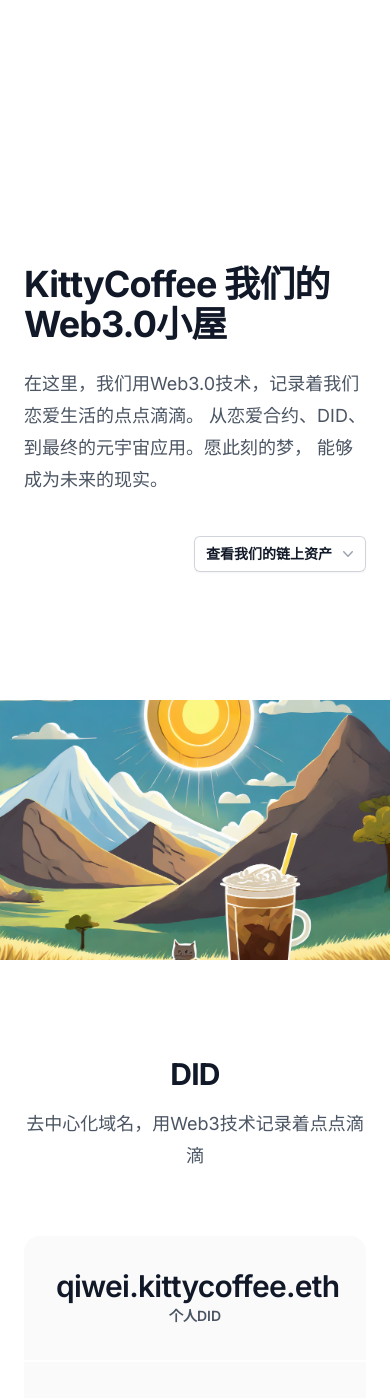
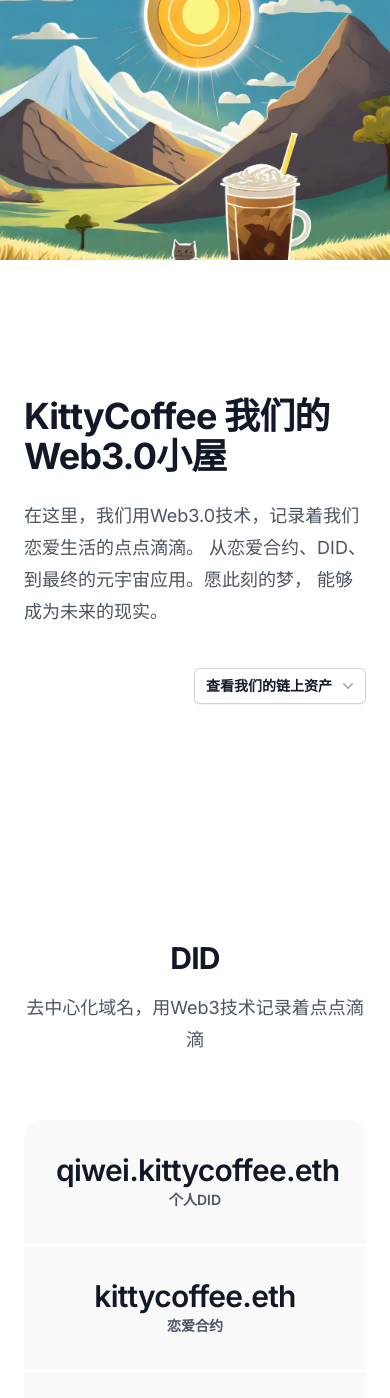
Before and after one commit to sirily11/kittycoffee, a Next.js app: page / in a window 390 px wide. Shown: the top 1398 px of the page. Built offline with nearby package versions, Linux system fonts and the light colour scheme.

Commit message:
fix: responsive design

```diff
--- a/src/app/page.tsx
+++ b/src/app/page.tsx
@@ -30,7 +30,16 @@ export const runtime = "edge";
 export default function Example() {
   return (
     <div className="bg-white">
-      <div className="relative">
+      <div className="relative h-screen md:h-full">
+        <div className="md:hidden">
+          <Image
+            className="aspect-[3/2] object-cover lg:aspect-auto lg:h-full lg:w-full"
+            src="/kitty-bg2.jpg"
+            alt=""
+            width={2000}
+            height={2000}
+          />
+        </div>
         <div className="mx-auto max-w-7xl">
           <div className="relative z-10 pt-14 lg:w-full lg:max-w-2xl">
             <svg
@@ -42,7 +51,7 @@ export default function Example() {
               <polygon points="0,0 90,0 50,100 0,100" />
             </svg>
 
-            <div className="relative px-6 py-32 sm:py-40 lg:px-8 lg:py-56 lg:pr-0">
+            <div className="relative px-6 sm:py-40 lg:px-8 lg:py-56 lg:pr-0">
               <div className="mx-auto max-w-2xl lg:mx-0 lg:max-w-xl">
                 <h1 className="text-4xl font-bold tracking-tight text-gray-900 sm:text-6xl mt-20">
                   KittyCoffee <br className="hidden lg:inline" />
@@ -62,7 +71,7 @@ export default function Example() {
             </div>
           </div>
         </div>
-        <div className="bg-gray-50 lg:absolute lg:inset-y-0 lg:right-0 lg:w-1/2">
+        <div className="hidden md:block bg-gray-50 lg:absolute lg:inset-y-0 lg:right-0 lg:w-1/2 lg:h-full">
           <Image
             className="aspect-[3/2] object-cover lg:aspect-auto lg:h-full lg:w-full"
             src="/kitty-bg2.jpg"
--- a/src/components/Dropdown.tsx
+++ b/src/components/Dropdown.tsx
@@ -56,7 +56,8 @@ export default function Dropdown() {
       >
         <Menu.Items className="absolute right-0 z-10 mt-2 w-80 origin-top-right divide-y divide-gray-100 rounded-md bg-white shadow-lg ring-1 ring-black ring-opacity-5 focus:outline-none">
           <div className="py-1">
-            {items.map((item) => (
+            {items.map((item, index) => (
+              <div>
                 <Menu.Item key={item.name}>
                   {({ active }) => (
                     <a
@@ -71,6 +72,7 @@ export default function Dropdown() {
                     </a>
                   )}
                 </Menu.Item>
+              </div>
             ))}
           </div>
         </Menu.Items>
--- a/src/components/EnsRecords.tsx
+++ b/src/components/EnsRecords.tsx
@@ -21,7 +21,7 @@ const stats = [
 
 export default function EnsRecords() {
   return (
-    <div className="bg-white py-24 sm:py-32">
+    <div className="bg-white py-24 sm:py-32 h-screen">
       <div className="mx-auto max-w-7xl px-6 lg:px-8">
         <div className="mx-auto max-w-2xl lg:max-w-none">
           <div className="text-center">
```
Lines whose indentation alone changed are shown as unchanged.
